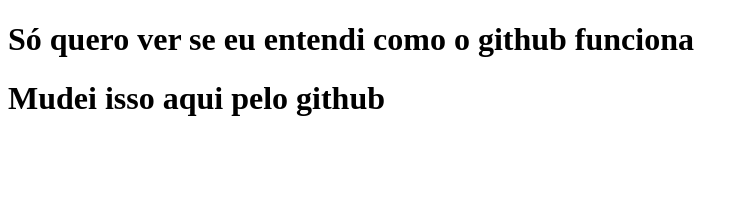
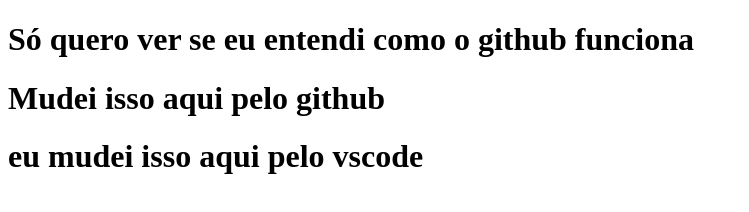
Before and after one commit to vino-brutor/HTML5-projetos, a plain HTML site: page teste pro github/index.html in a window 1280 px wide. Shown: the whole page, without its empty margins (0-749 px from the left). Drawn offline with Linux system fonts and the light colour scheme.

Commit message:
vscode changes

```diff
--- a/teste pro github/index.html
+++ b/teste pro github/index.html
@@ -7,5 +7,6 @@
 <body>
     <h1>Só quero ver se eu entendi como o github funciona</h1>
     <h1>Mudei isso aqui pelo github</h1>
+    <h1>eu mudei isso aqui pelo vscode</h1>
 </body>
 </html>
```
